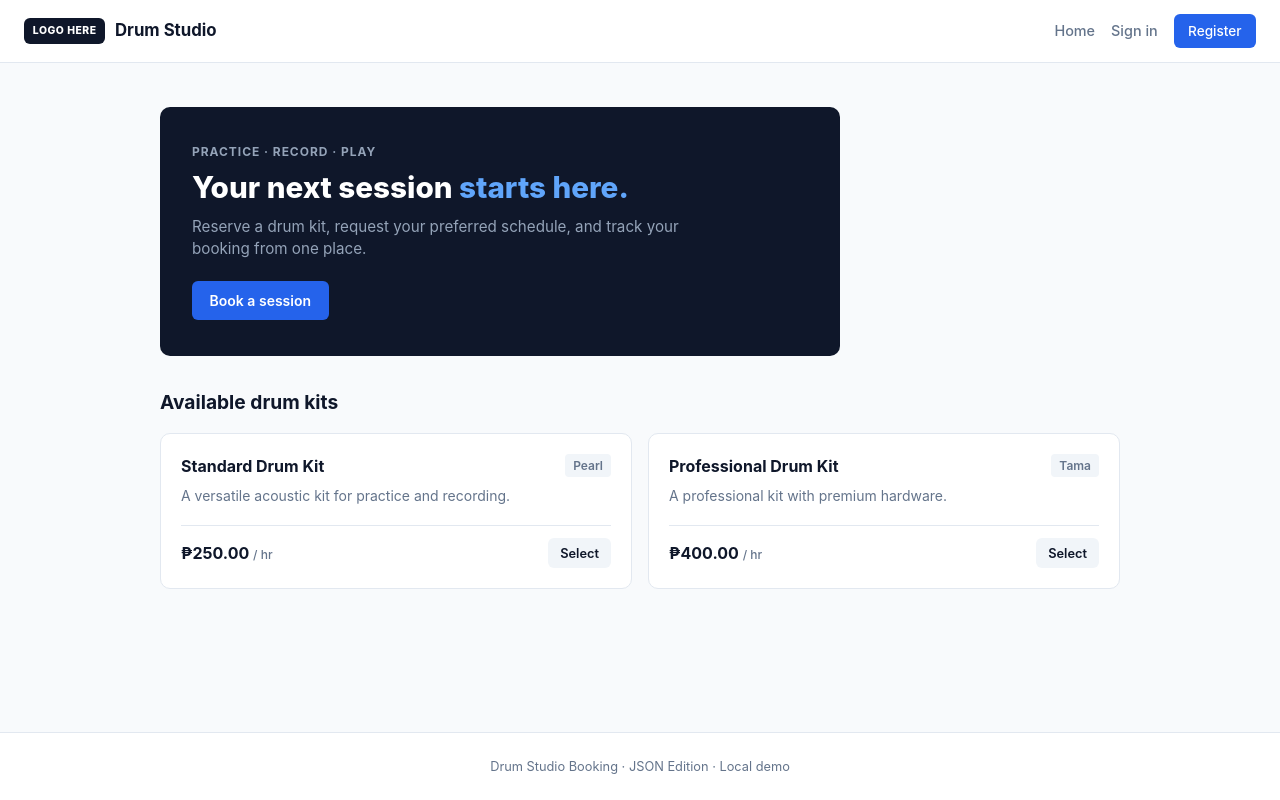
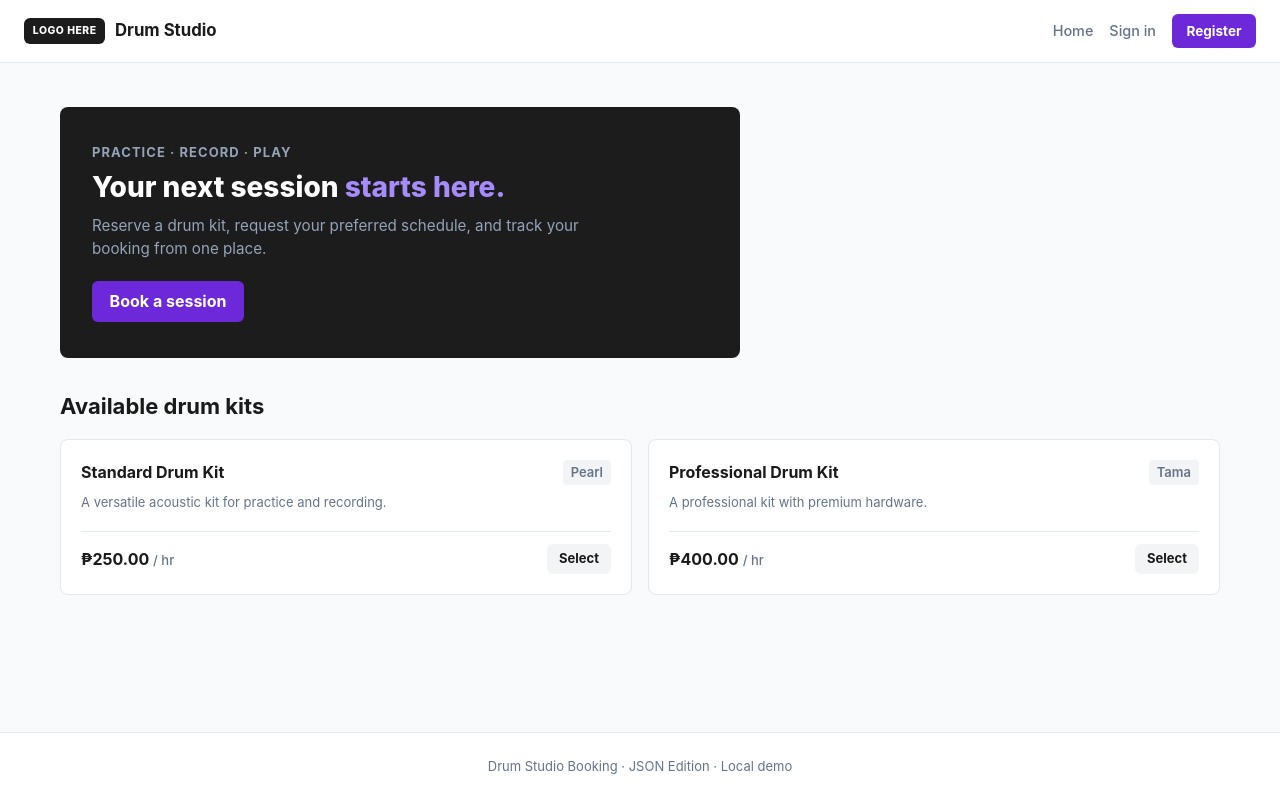
Before and after one commit to danielcandole/drum-studio-booking, a PHP site: page / in a window 1280 px wide. Run offline with PHP 8.4, Linux system fonts and the light colour scheme.

Commit message:
commited the past workkay sir yecyec

```diff
--- a/assets/css/style.css
+++ b/assets/css/style.css
@@ -1,25 +1,50 @@
+:root {
+  /* --- Brand & Theme Colors --- */
+  --primary: #1c1c1c;
+  --primary-hover: #1e293b;
+  --secondary: #2c2c2c;
+
+  /* --- Button & Accent Colors (Purple Theme) --- */
+  --accent: #6d28d9;              /* Default Purple Background */
+  --accent-hover: #5b21b6;        /* Darker Purple Background */
+  --accent-dark: #4c1d95;         /* Deep Purple Variant */
+  --btn-text: #ffffff;            /* White Text for Buttons */
+
+  /* --- Neutral & Surface Colors --- */
+  --bg-main: #f8fafc;
+  --bg-panel: #ffffff;
+  --bg-gray: #f3f4f6;             /* Gray Surface / Alternative Scheme */
+  --border: #e2e8f0;
+  --text-main: #1a1a1a;
+  --text-muted: #64748b;
+
+  /* --- System Status Colors --- */
+  --success: #2e7d32;
+  --error: #d32f2f;
+  --warning: #cc5500;
+
+
+  /* --- Typography --- */
+  --font-main: -apple-system, BlinkMacSystemFont, "Segoe UI", Roboto, Arial, sans-serif;
+  --text-h1: 28px;
+  --text-h2: 22px;
+  --text-body: 15px;
+  --text-btn: 16px;
+  --text-caption: 13px;
+
+
+  /* --- Layout & Utilities --- */
+  --max-width: 1200px;
+  --radius: 8px;
+  --transition: all 0.2s ease-in-out;
+  --shadow-md: 0 4px 6px -1px rgba(0, 0, 0, 0.1), 0 2px 4px -1px rgba(0, 0, 0, 0.06);
+}
+
+
 /* ==========================================================================
-   DRUM STUDIO BOOKING SYSTEM - CLEAN & MODERN UI/UX
+   BASE & RESET STYLES
    ========================================================================== */
 
-:root {
-  --primary: #0f172a;
-  --primary-hover: #1e293b;
-  --accent: #2563eb;
-  --accent-hover: #1d4ed8;
-
-  --bg-main: #f8fafc;
-  --bg-panel: #ffffff;
-  --border: #e2e8f0;
-  --text-main: #0f172a;
-  --text-muted: #64748b;
-
-  --radius: 10px;
-  --shadow-sm: 0 1px 2px 0 rgba(0, 0, 0, 0.05);
-  --shadow-md: 0 4px 12px -2px rgba(15, 23, 42, 0.08);
-  --max-width: 1000px;
-  --transition: all 0.15s ease-in-out;
-}
 
 *, *::before, *::after {
   box-sizing: border-box;
@@ -27,8 +52,10 @@
   padding: 0;
 }
 
+
 body {
-  font-family: -apple-system, BlinkMacSystemFont, "Segoe UI", Roboto, sans-serif;
+  font-family: var(--font-main);
+  font-size: var(--text-body);
   background-color: var(--bg-main);
   color: var(--text-main);
   line-height: 1.5;
@@ -37,7 +64,30 @@ body {
   flex-direction: column;
 }
 
-/* Header & Nav */
+
+h1 {
+  font-size: var(--text-h1);
+  font-weight: 700;
+}
+
+
+h2 {
+  font-size: var(--text-h2);
+  font-weight: 700;
+}
+
+
+small, .caption {
+  font-size: var(--text-caption);
+  font-weight: 400;
+}
+
+
+/* ==========================================================================
+   HEADER & NAVIGATION
+   ========================================================================== */
+
+
 header.top {
   background-color: var(--bg-panel);
   border-bottom: 1px solid var(--border);
@@ -50,6 +100,7 @@ header.top {
   z-index: 100;
 }
 
+
 .brand {
   display: flex;
   align-items: center;
@@ -59,6 +110,7 @@ header.top {
   font-size: 1.05rem;
   color: var(--text-main);
 }
+
 
 .logo-placeholder {
   display: inline-flex;
@@ -74,11 +126,13 @@ header.top {
   text-transform: uppercase;
 }
 
+
 nav {
   display: flex;
   align-items: center;
   gap: 1rem;
 }
+
 
 nav a {
   text-decoration: none;
@@ -88,23 +142,33 @@ nav a {
   transition: var(--transition);
 }
 
+
 nav a:hover {
   color: var(--accent);
 }
 
+
 .navcta {
   background-color: var(--accent);
-  color: #ffffff !important;
+  color: var(--btn-text) !important;
   padding: 0.45rem 0.9rem;
   border-radius: 6px;
   font-size: 0.85rem;
+  font-weight: 700;
+  transition: var(--transition);
 }
+
 
 .navcta:hover {
   background-color: var(--accent-hover);
 }
 
-/* Layout Container */
+
+/* ==========================================================================
+   LAYOUT CONTAINER
+   ========================================================================== */
+
+
 .wrap {
   width: 100%;
   max-width: var(--max-width);
@@ -113,15 +177,21 @@ nav a:hover {
   flex: 1;
 }
 
+
 .hello {
-  font-size: 0.8rem;
+  font-size: var(--text-caption);
   color: var(--text-muted);
   margin-bottom: 1.25rem;
   text-transform: uppercase;
   letter-spacing: 0.04em;
 }
 
-/* Hero Section - Single Box, Reduced Padding */
+
+/* ==========================================================================
+   HERO SECTION
+   ========================================================================== */
+
+
 .hero {
   background: var(--primary);
   color: #ffffff;
@@ -131,25 +201,29 @@ nav a:hover {
   max-width: 680px;
 }
 
+
 .hero .eyebrow {
-  font-size: 0.75rem;
+  font-size: var(--text-caption);
   font-weight: 700;
   letter-spacing: 0.08em;
   color: #94a3b8;
   margin-bottom: 0.5rem;
 }
 
+
 .hero h1 {
-  font-size: 1.85rem;
+  font-size: var(--text-h1);
   line-height: 1.25;
   margin-bottom: 0.6rem;
   font-weight: 800;
 }
 
+
 .hero h1 em {
   font-style: normal;
-  color: #60a5fa;
+  color: #a78bfa;
 }
+
 
 .hero p {
   color: #94a3b8;
@@ -158,22 +232,34 @@ nav a:hover {
   max-width: 500px;
 }
 
-/* Section Header */
+
+/* ==========================================================================
+   SECTION HEADERS
+   ========================================================================== */
+
+
 .section-header {
   margin-bottom: 1rem;
 }
 
+
 .section-header h2 {
-  font-size: 1.2rem;
+  font-size: var(--text-h2);
   font-weight: 700;
 }
 
-/* Grid & Cards */
+
+/* ==========================================================================
+   CARDS & GRIDS
+   ========================================================================== */
+
+
 .grid {
   display: grid;
   grid-template-columns: repeat(auto-fit, minmax(280px, 1fr));
   gap: 1rem;
 }
+
 
 .card {
   background: var(--bg-panel);
@@ -187,10 +273,12 @@ nav a:hover {
   transition: var(--transition);
 }
 
+
 .card:hover {
   border-color: #cbd5e1;
   box-shadow: var(--shadow-md);
 }
+
 
 .card-header {
   display: flex;
@@ -200,25 +288,29 @@ nav a:hover {
   margin-bottom: 0.5rem;
 }
 
+
 .card-header h3 {
   font-size: 1rem;
   font-weight: 700;
 }
 
+
 .brand-tag {
-  font-size: 0.75rem;
+  font-size: var(--text-caption);
   font-weight: 600;
   color: var(--text-muted);
-  background: #f1f5f9;
+  background: var(--bg-gray);
   padding: 0.15rem 0.5rem;
   border-radius: 4px;
 }
 
+
 .card-desc {
-  font-size: 0.875rem;
+  font-size: var(--text-caption);
   color: var(--text-muted);
   line-height: 1.4;
 }
+
 
 .card-footer {
   display: flex;
@@ -228,28 +320,35 @@ nav a:hover {
   border-top: 1px solid var(--border);
 }
 
+
 .price {
   font-weight: 700;
   font-size: 1rem;
   color: var(--text-main);
 }
 
+
 .price small {
-  font-size: 0.75rem;
+  font-size: var(--text-caption);
   font-weight: 500;
   color: var(--text-muted);
 }
 
-/* Buttons */
+
+/* ==========================================================================
+   BUTTONS
+   ========================================================================== */
+
+
 .btn, button.btn {
   display: inline-flex;
   align-items: center;
   justify-content: center;
   background-color: var(--accent);
-  color: #ffffff;
+  color: var(--btn-text);
   padding: 0.55rem 1.1rem;
-  font-size: 0.875rem;
-  font-weight: 600;
+  font-size: var(--text-btn);
+  font-weight: 700;
   border-radius: 6px;
   border: none;
   cursor: pointer;
@@ -257,25 +356,34 @@ nav a:hover {
   transition: var(--transition);
 }
 
+
 .btn:hover {
   background-color: var(--accent-hover);
 }
 
+
 .btn.secondary {
-  background-color: #f1f5f9;
+  background-color: var(--bg-gray);
   color: var(--text-main);
 }
 
+
 .btn.secondary:hover {
-  background-color: #e2e8f0;
+  background-color: #e5e7eb;
 }
+
 
 .btn.sm {
   padding: 0.35rem 0.75rem;
-  font-size: 0.8rem;
+  font-size: var(--text-caption);
 }
 
-/* Panels */
+
+/* ==========================================================================
+   PANELS & CONTAINERS
+   ========================================================================== */
+
+
 .panel {
   background-color: var(--bg-panel);
   border: 1px solid var(--border);
@@ -284,21 +392,28 @@ nav a:hover {
   margin-bottom: 1.25rem;
 }
 
+
 .panel.narrow {
   max-width: 420px;
   margin: 1.5rem auto;
 }
 
-/* Footer */
+
+/* ==========================================================================
+   FOOTER & MEDIA QUERIES
+   ========================================================================== */
+
+
 footer {
   text-align: center;
   padding: 1.5rem 1rem;
-  font-size: 0.8rem;
+  font-size: var(--text-caption);
   color: var(--text-muted);
   border-top: 1px solid var(--border);
   background-color: var(--bg-panel);
   margin-top: auto;
 }
+
 
 @media (max-width: 640px) {
   header.top {
```
